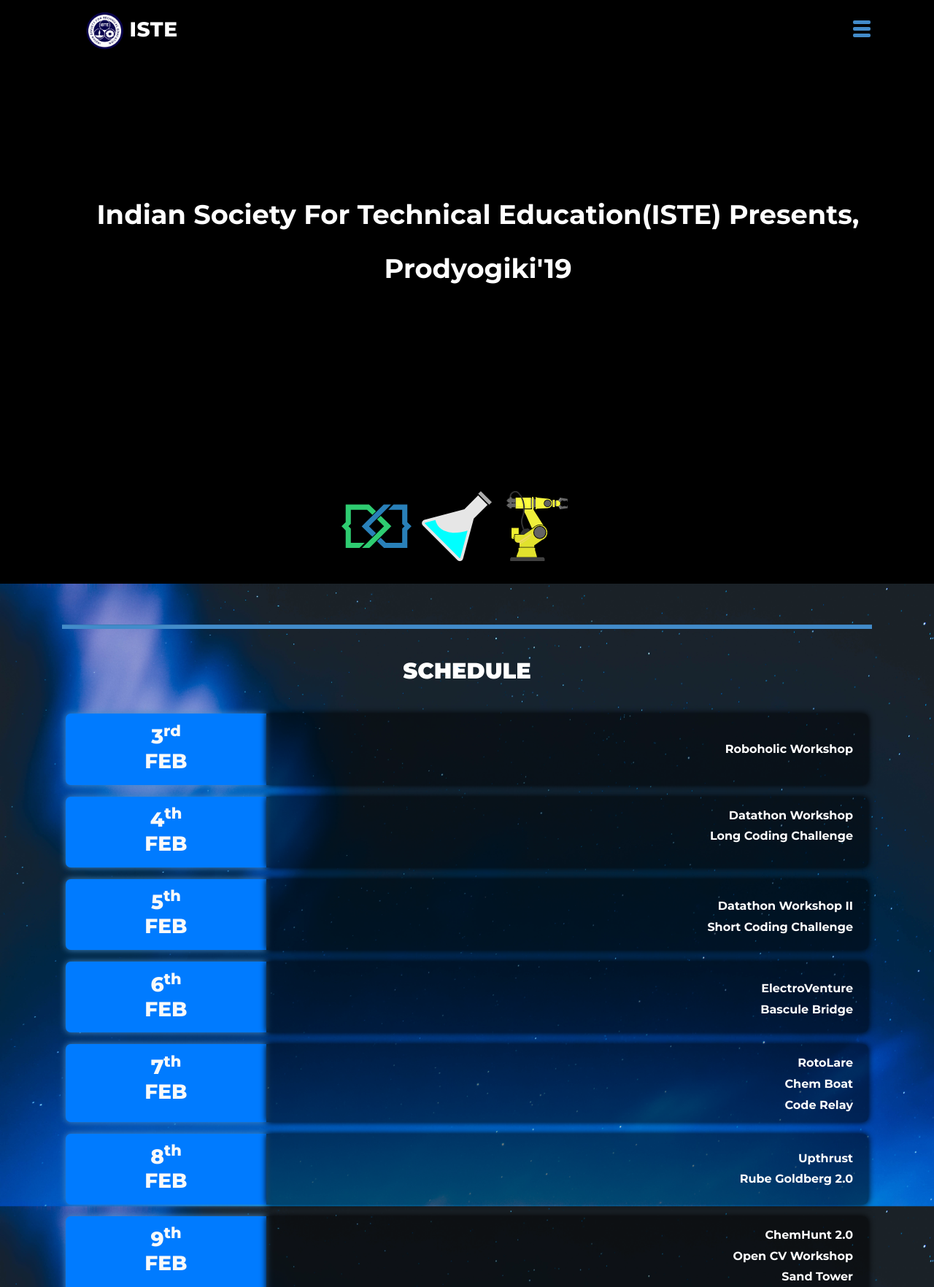
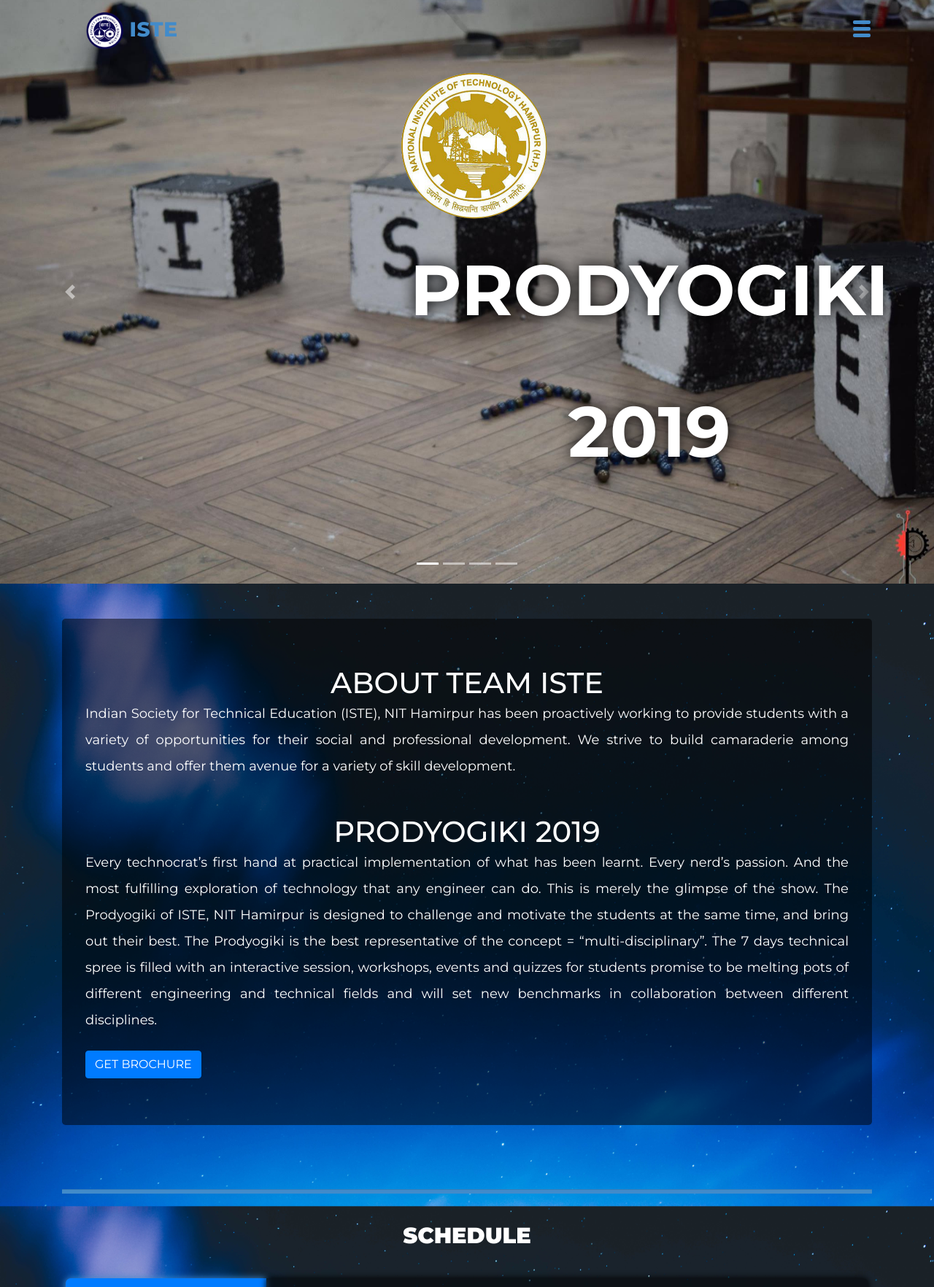
Before and after one commit to ParthPant/prodyogiki19, a PHP site: page / in a window 1280 px wide. Shown: the top 1764 px of the page at 73% size. Run offline with PHP 8.4, Linux system fonts and the light colour scheme.

Commit message:
LAUNCH WEBSITE 0.01

```diff
--- /dev/null
+++ b/css/full-slider.css
@@ -0,0 +1,15 @@
+/*!
+ * Start Bootstrap - Full Slider (https://startbootstrap.com/template-overviews/full-slider)
+ * Copyright 2013-2017 Start Bootstrap
+ * Licensed under MIT (https://github.com/BlackrockDigital/startbootstrap-full-slider/blob/master/LICENSE)
+ */
+
+.carousel-item {
+  width: 100%;
+  height: 100vh;
+  background: no-repeat center center scroll;
+   -webkit-background-size: cover;
+  -moz-background-size: cover;
+  -o-background-size: cover;
+  background-size: cover;
+}
--- a/css/style.css
+++ b/css/style.css
@@ -65,10 +65,15 @@
     background-color: transparent;
 }
 
-.home {
-    widc: 100%;
-    margin-right: auto;
-    margin-left: auto;
+#prodyHeading {
+    z-index: 1;
+    color: white;
+    margin-top: 300px;
+    position: absolute;
+    margin-left: 500px;
+    font-size: 108px;
+    font-weight: bold;
+    text-shadow: 0 0 20px  black;
 }
 
 /*-- bottom-to-top --*/
@@ -268,7 +273,9 @@
 }
 
 .banner {
-    background-color: #000;
+    background-image: url(../images/electroBackg.jpg);
+    background-size: cover;
+    background-repeat: no-repeat;
     min-height: 100vh;
 
 }
@@ -380,6 +387,30 @@
 
 /* //banner text */
 
+/* ABOUT US */
+
+#nithLogo {
+    z-index: 1;
+    position: absolute;
+    margin-top: 100px;
+    margin-left: 43vw;
+}
+
+#aboutUs {
+    color: white;
+    font-family: Montserrat;
+}
+
+.jumbotron {
+    background: rgba(0,0,0,0.5);
+    /* margin-top: 50px; */
+}
+
+.jumbotron p {
+    font-size: 18px;
+}
+
+
 /* SCHEDULE */
 
 #schedule .event-card {
--- a/index.html
+++ b/index.html
@@ -37,7 +37,7 @@
                     j = d.createElement(s), dl = l != 'dataLayer' ? '&l=' + l : ''; j.async = true; j.src =
                         'https://www.googletagmanager.com/gtm.js?id=' + i + dl; f.parentNode.insertBefore(j, f);
             })(window, document, 'script', 'dataLayer', 'GTM-T6SGLRQ');</script>
-        <!-- End Google Tag Manager --
+        <!-- End Google Tag Manager -->
 
         <!--Google Search Console-->
         <meta name="google-site-verification" content="mWgP-e4TzdZBp2PPY6eLhY8vyw2MgUSBv8Z8DE0Jv-U" />
@@ -54,6 +54,7 @@
 
         <link rel="stylesheet" href="https://maxcdn.bootstrapcdn.com/bootstrap/4.0.0/css/bootstrap.min.css" integrity="sha384-Gn5384xqQ1aoWXA+058RXPxPg6fy4IWvTNh0E263XmFcJlSAwiGgFAW/dAiS6JXm"
             crossorigin="anonymous">
+        <link rel="stylesheet" href="css/full-slider.css">
         <!-- Custom Theme files -->
         <link href="css/bootstrap.css" type="text/css" rel="stylesheet" media="all">
         <link href="css/style.css" type="text/css" rel="stylesheet" media="all">
@@ -82,7 +83,6 @@
             float : right;
         }
     </style>
-
     <script>
         updateCard = function () {
             place = document.getElementById("Art&DesignContent");
@@ -96,8 +96,47 @@
         <!-- End Google Tag Manager (noscript) -->
 
         <!-- banner -->
-        <div class="banner">
-
+        <!-- <div class="banner"> -->
+            <header>
+                <div id="carouselExampleIndicators" class="carousel slide" data-ride="carousel">
+                  <ol class="carousel-indicators">
+                    <li data-target="#carouselExampleIndicators" data-slide-to="0" class="active"></li>
+                    <li data-target="#carouselExampleIndicators" data-slide-to="1"></li>
+                    <li data-target="#carouselExampleIndicators" data-slide-to="2"></li>
+                    <li data-target="#carouselExampleIndicators" data-slide-to="3"></li>
+                  </ol>
+
+                  <div class="carousel-inner" role="listbox">
+                        <div>
+                                <img id="nithLogo" src="images/Logos/nith.png" width="200vw" height="200vw" alt="">
+                        </div>
+                    <div id="prodyHeading">
+                        <p class="text-center">
+                            PRODYOGIKI 2019
+                        </p>
+                    </div>
+                     <!-- Slide One - Set the background image for this slide in the line below -->
+                        <div class="carousel-item active" style="background-image: url(images/cImage2.jpg)">
+                        </div>
+                        <!-- Slide Two - Set the background image for this slide in the line below -->
+                        <div class="carousel-item" style="background-image: url(images/cImage1.jpg)">
+                        </div>
+                        <!-- Slide Three - Set the background image for this slide in the line below -->
+                        <div class="carousel-item" style="background-image: url(images/cImage3.jpg)">
+                        </div>
+                        <div class="carousel-item" style="background-image: url(images/cImage4.jpg)">
+                        </div>
+                  </div>
+                  <a class="carousel-control-prev" href="#carouselExampleIndicators" role="button" data-slide="prev">
+                    <span class="carousel-control-prev-icon" aria-hidden="true"></span>
+                    <span class="sr-only">Previous</span>
+                  </a>
+                  <a class="carousel-control-next" href="#carouselExampleIndicators" role="button" data-slide="next">
+                    <span class="carousel-control-next-icon" aria-hidden="true"></span>
+                    <span class="sr-only">Next</span>
+                  </a>
+                </div>
+              </header>
             <!-- header -->
             <nav class="navbar fixed-top navbar-expand-lg navbar-light navbar-fixed-top">
 
@@ -106,9 +145,8 @@
 
                     <h1 class="wthree-logo" ; style="margin-left: 3%">
 
-                        <a href="http://istenith.me" id="logoLink" data-blast="color" class="color1"">
-                    <img src="
-                            images/iste_3.png" width="51px" height="51px" /> <span class="color1 f8">ISTE</span></a>
+                        <a href="http://istenith.me" id="logoLink" data-blast="color" style="color:#428bca;">
+                    <img src="images/iste_3.png" width="51px" height="51px" /> <span class="f8">ISTE</span></a>
                     </h1>
                     <div class="position-relative">
                         <a href="#menu" id="toggle">
@@ -134,18 +172,8 @@
 
 
 
-            <div class="container" id="home">
-                <div class="row banner-row">
-                    <div class="col-lg-12 text-center">
-                        <div class='backbox'>
-                            <h4 class="color1">
-                                Indian Society for Technical Education(ISTE) Presents,
-                                <br> Prodyogiki'19</h4>
-                        </div>
-                    </div>
-                </div>
-
-                <div id="feilds">
+            <!-- <div class="container" id="home">
+                <div id ="feilds">
                     <div class="feild">
                         <img src="images/Logos/codes.svg">
                     </div>
@@ -158,10 +186,41 @@
                     <div class="feild"></div>
                     <div class="feild"></div>
                 </div>
-            </div>
+            </div> -->
         </div>
 
         <div id="parallax">
+
+
+            <!-- ABOUT US -->
+            <br><br>
+            <div id ="aboutUs" class="container">
+                    <div class="jumbotron">
+                        <h1 class="text-center">
+                            ABOUT TEAM ISTE
+                        </h1>
+                        <p style="text-align: justify;">
+                                Indian Society for Technical Education (ISTE), NIT Hamirpur has been proactively working to provide students with a variety of opportunities for their social and professional development. We strive to build camaraderie among students and offer them avenue for a variety of skill development.
+                        </p>
+                        <br> <br>
+                        <h1 class="text-center">
+                            PRODYOGIKI 2019
+                        </h1>
+                        <p style="text-align: justify;">
+                                Every technocrat’s first hand at practical implementation of what has been learnt. Every nerd’s passion. And the most fulfilling exploration of technology that any engineer can do. This is merely the glimpse of the show. The Prodyogiki of ISTE, NIT Hamirpur is designed to challenge and motivate the students at the same time, and bring out their best. The Prodyogiki is the best representative of the concept = “multi-disciplinary”. The 7 days technical spree is filled with an interactive session, workshops, events and quizzes for students promise to be melting pots of different engineering and technical fields and will set new benchmarks in collaboration between different disciplines.
+                        </p>
+                        <br>
+                        <div class="row">
+                            <div class="col-md-12">
+                                <!-- <button href="events/brochure.pdf" class="btn btn-primary" download> -->
+                                    <a class="btn btn-primary" href="events/brochure.pdf" download style="text-decoration: none; color: white;" target="_Blank">GET BROCHURE</a>
+                                    <!-- </a></button -->
+                            </div>
+                        </div>
+                    </div>
+            </div>
+            <!-- /ABOUT US -->
+
             <!-- SCHEDULE -->
 
             <section id="schedule">
@@ -227,7 +286,7 @@
                             <h3>8<sup>th</sup><br>FEB</h3>
                         </div>
                         <div class="col-9 event-card " style="padding-top: 18px">
-                            <a href="#upthrust" class="scheduleLink">Upthrust</a><br>
+                            <a href="#chemecar" class="scheduleLink">Chem-e-Car</a><br>
                             <a href="#rubeGoldberg" class="scheduleLink">Rube Goldberg 2.0</a>
                         </div>
                     </div>
@@ -249,7 +308,9 @@
                         </div>
                         <div class="col-9 event-card ">
                             <a href="#sanchar" class="scheduleLink">Sanchaar</a><br>
-                            <a href="#cataplane" class="scheduleLink">Cata Plane</a><br>
+                            <a href="#cataplane" class="scheduleLink">Cata Plane</a> &
+                            <a href="#paperPlane" class="scheduleLink">Paper Plane</a>
+                            <br>
                             <a href="#roboholicWorkshop" class="scheduleLink">Roboholics</a> &
                             <a href="#eggDropChallenge" class="scheduleLink">Egg Drop</a>
                         </div>
@@ -318,7 +379,7 @@
             </div>
         </div>
     </section>
-    <!-- //talks -->
+    <!- //talks -->
             <!-- workshops -->
             <section class="courses-sec py-lg-5 pb-5" id="events">
                 <div class="container">
@@ -368,7 +429,7 @@
                                                     <h6>Sahaj Kulsreshtha<br> +91 8318241743</h6>
                                                 </div>
                                                 <div class="col-6 text-right">
-                                                    <h6>Jitaksh Kapoor <br> +91 9473850718</h6>
+                                                    <h6>Jitaksh Kapoor <br> +91 7696166014</h6>
                                                 </div>
                                             </div>
                                         </p>
@@ -595,7 +656,7 @@
                                                         Register Here </a>
                                                 </div>
                                                 <div class="col-6 text-right">
-                                                    <a class="btn btn-outline-light" href="#">Get Details</a>
+                                                    <a class="btn btn-outline-light" href="events/">Get Details</a>
                                                 </div>
                                             </div>
                                             <br>
@@ -1033,11 +1094,51 @@
                             </div>
                         </div>
 
-
-                        <div class="item col-md-6">
+                        <div class="item col-md-6 col-lg-4">
+                                <div id="paperPlane" class="thumbnail card">
+                                    <div class="img-event">
+                                        <img class="group list-group-image img-fluid" src="images/pp.jpg" alt="" />
+                                    </div>
+                                    <div class="caption card-body">
+                                        <h4 class="group card-title inner list-group-item-heading">
+                                            Paper Plane</h4>
+                                        <p class="group inner list-group-item-text" style="text-align: justify;">
+                                                The forces that allow a paper plane to fly are the same ones that apply to real airplanes. In this activity you will increase how much drag a paper plane experiences and see if this changes how far the plane flies.
+                                                So get ready to start folding!
+                                            <br> <br> <br>
+                                            <p class="group inner list-group-item-text" style="text-align: justify; font-size: 14px">
+                                                <div class="row">
+                                                    <div class="col-6">
+                                                        <a class="btn btn-outline-light" href="https://goo.gl/forms/KxVTkM4t0CfyuxkG2">
+                                                            Register Here </a>
+                                                    </div>
+                                                    <div class="col-6 text-right">
+                                                        <a class="btn btn-outline-light" href="events/sandTower.pdf"
+                                                            download>Get
+                                                            Details</a>
+                                                    </div>
+                                                </div>
+                                                <br>
+                                                <p class="contact-me">Contact Us</p>
+                                                <div class="row contacts">
+                                                    <div class="col-6 text-left">
+
+                                                        <h6>Priyanka Kumar<br> +91 9870695960</h6>
+                                                    </div>
+                                                    <div class="col-6 text-right">
+                                                        <h6>Aakhya Rai<br> +91 6393222078</h6>
+                                                    </div>
+                                                </div>
+                                            </p>
+                                        </p>
+                                    </div>
+                                </div>
+                            </div>
+
+                        <div class="item col-md-6 col-lg-4">
                             <div id="rubeGoldberg" class="thumbnail card">
                                 <div class="img-event">
-                                    <img class="group list-group-image img-fluid" src="images/pj.jpg" alt="" />
+                                    <img class="group list-group-image img-fluid" src="images/pj.jpg" alt="" style="min-height: 20vh;"/>
                                 </div>
                                 <div class="caption card-body">
                                     <h4 class="group card-title inner list-group-item-heading">
@@ -1079,7 +1180,7 @@
                             </div>
                         </div>
 
-                        <div class="item col-md-6">
+                        <div class="item col-md-6 col-lg-4">
                             <div id="chemHunt" class="thumbnail card">
                                 <div class="img-event">
                                     <img class="group list-group-image img-fluid" src="images/ch.jpg" style="height: 284.84;"
@@ -1126,22 +1227,16 @@
                         </div>
 
                         <div class="item col-md-6">
-                            <div id="upthrust" class="thumbnail card">
-                                <div class="img-event">
-                                    <img class="group list-group-image img-fluid" src="images/ut.jpg" alt="" style="width: 100%" />
-                                </div>
-                                <div class="caption card-body">
-                                    <h4 class="group card-title inner list-group-item-heading">
-                                        Upthrust</h4>
-                                    <p class="group inner list-group-item-text" style="text-align: justify;">
-                                        A simple task of lifting a ball up can be made complex, like here in
-                                        "Upthrust" teams must utilise the right chemicals to levitate a ball in
-                                        the
-                                        air upto a specific marked height. The objective is to minimize the
-                                        height
-                                        difference between the ball height and marked height. So energise
-                                        yourself
-                                        as you prepare to take on this competition!
+                            <div id="chemecar" class="thumbnail card">
+                                <div class="img-event">
+                                    <img class="group list-group-image img-fluid" src="images/ccar.jpg" alt="" style="min-height: 20vh;width: 100%" />
+                                </div>
+                                <div class="caption card-body">
+                                    <h4 class="group card-title inner list-group-item-heading">
+                                        Chem-E-Car</h4>
+                                    <p class="group inner list-group-item-text" style="text-align: justify;">
+                                            3... 2... 1... REACTION! A Chem-E-Car is an all-out event for all the chemical enthusiasts which will test their presence of mind. A combination of mechanical and chemical knowledge,
+                                            this event will require participants to make a car out of simple objects provided on the spot and use chemcicals to propel that car. Maximize the distance and the prize is yours!
                                         <p class="group inner list-group-item-text" style="text-align: justify; font-size: 14px">
                                             <div class="row">
                                                 <div class="col-6">
@@ -1149,7 +1244,7 @@
                                                         Register Here </a>
                                                 </div>
                                                 <div class="col-6 text-right">
-                                                    <a class="btn btn-outline-light" href="events/upthrust.pdf"
+                                                    <a class="btn btn-outline-light" href="events/chemecar.pdf"
                                                         download>Get
                                                         Details</a>
                                                 </div>
@@ -1423,20 +1518,20 @@
 
                                     <li class="mt-3">
                                         <span class="fa fa-phone mr-3"></span>
-                                        <h5 class="d-inline">Anubhav Jain</h5>
+                                        <h5 class="d-inline">Anubhav Jain (Overall Coordinator)</h5>
                                         <p class="d-inline">+91 7737702903</p>
                                     </li>
 
                                     <li class="mt-3">
                                         <span class="fa fa-phone mr-3"></span>
-                                        <h5 class="d-inline">Mayank Singh</h5>
+                                        <h5 class="d-inline">Mayank Singh (Technical Coordinator)</h5>
                                         <p class="d-inline">+91 8894166522</p>
                                     </li>
 
                                     <li class="mt-3">
                                         <span class="fa fa-phone mr-3"></span>
-                                        <h5 class="d-inline">Parthivi Jain</h5>
-                                        <p class="d-inline">+91 9634092969</p>
+                                        <h5 class="d-inline">Sumit Sharma (Finance Coordinator)</h5>
+                                        <p class="d-inline">+91 9079083981</p>
                                     </li>
 
                                 </ul>
```
Also changed, not shown: other parts of css/style.css (+35 -5 lines), images/Logos/nith.png (added), images/Logos/nith.webp (added), images/cImage1.jpg (added), images/cImage2.jpg (added), images/cImage3.jpg (added), images/cImage4.jpg (added), images/ccar.jpg (added), images/pp.jpg (added), 6 other files. Lines whose indentation alone changed are shown as unchanged.
